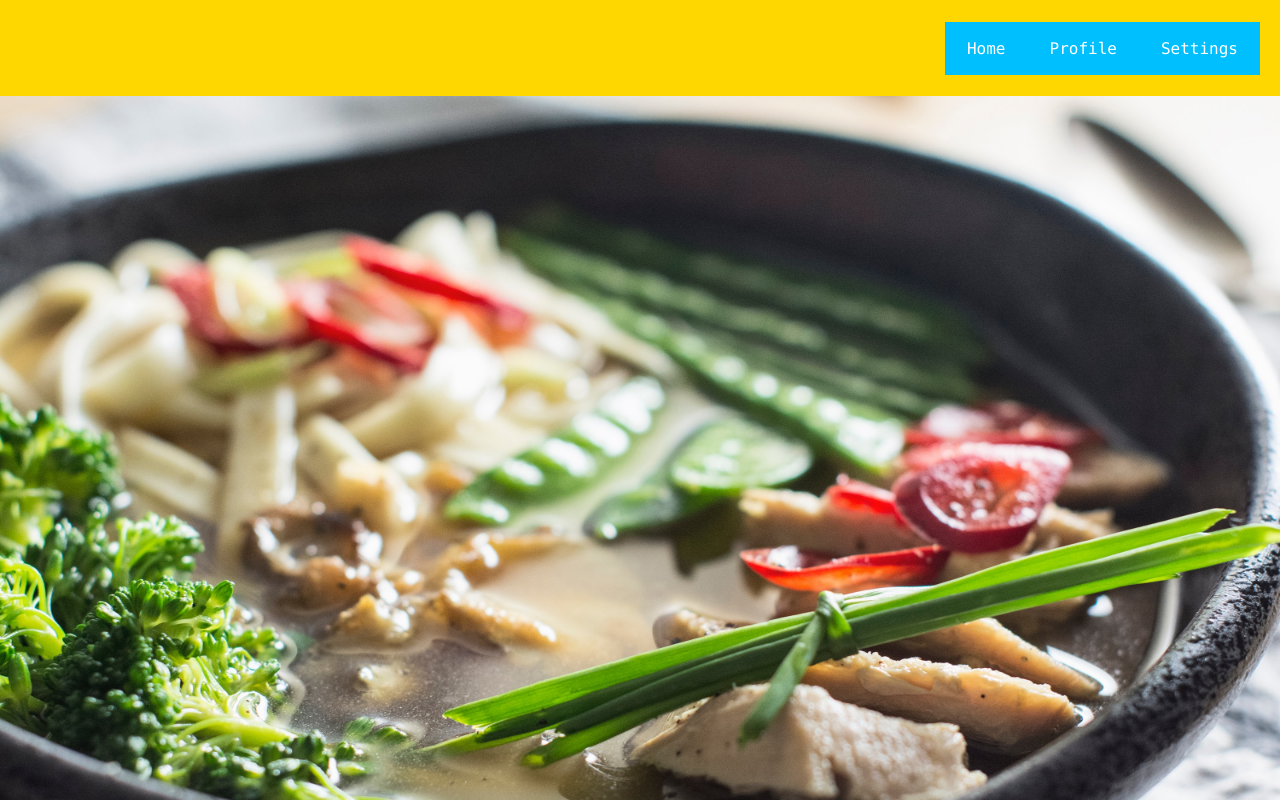
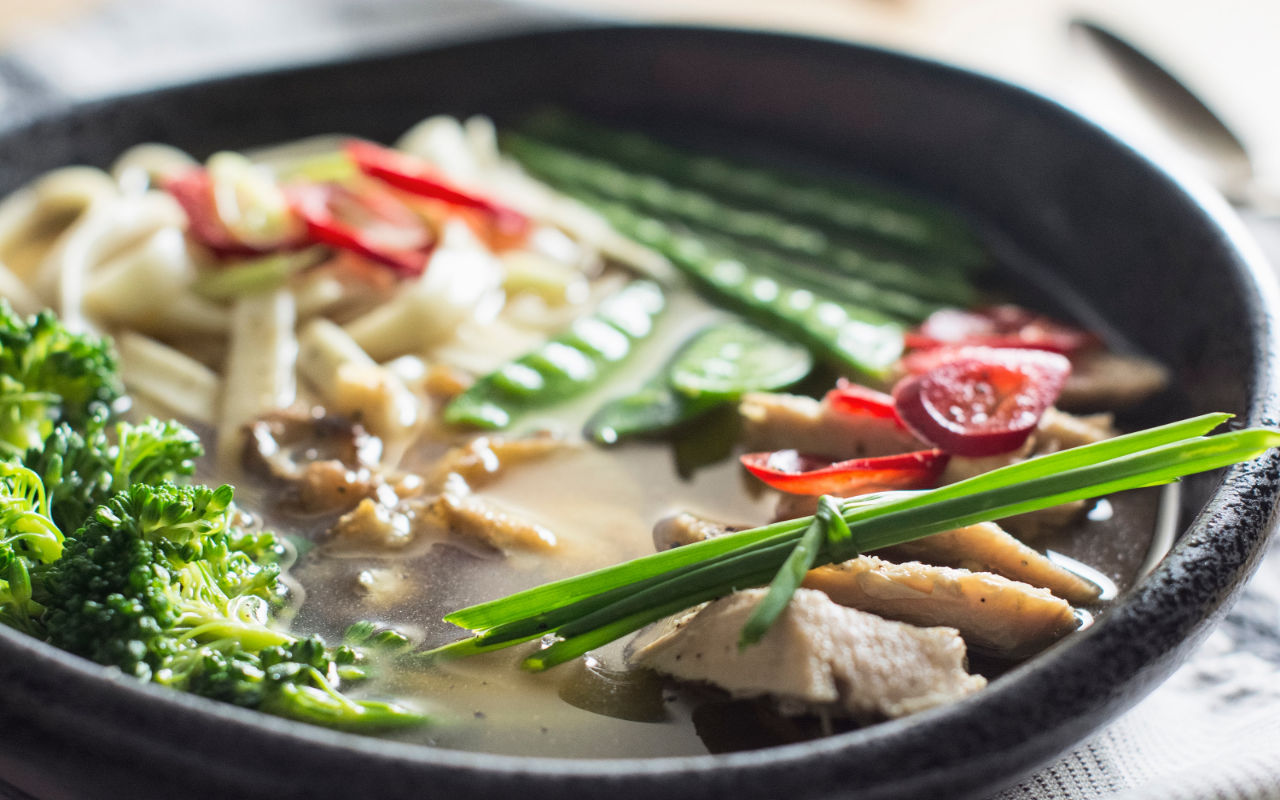
Before and after one commit to lopezg3000/creativeApp, a React (Create React App) app: page / in a window 1280 px wide. Shown: the top 800 px of the page. Built offline with nearby package versions, Linux system fonts and the light colour scheme.

Commit message:
progressiveImage

```diff
--- a/src/App.js
+++ b/src/App.js
@@ -9,13 +9,15 @@ import HomePage from "./components/HomePage"
 import SignUpSuccess from './components/SignUpSuccess'
 import CheckboxParent from './components/CheckBoxParent'
 import { Route, Switch } from 'react-router-dom'
+import HeroParent from "./components/HeroParent";
 
 
 function App() {
   return (
-    <div>
+    <React.Fragment>
+      <HeroParent />
+      <Information />
       <Navbar />
-      <Information />
       <About />
       <Switch>
         <Route path='/HomePage' component={HomePage} />
@@ -24,7 +26,7 @@ function App() {
       <FavoriteRecipe />
       <SignUpAlert />
       <CheckboxParent />
-    </div>
+    </React.Fragment>
   );
 }
 
--- /dev/null
+++ b/src/components/HeroChild.js
@@ -0,0 +1,49 @@
+import React, { Component } from "react"
+
+const omit = (obj, omitKey) =>
+    Object.keys(obj).reduce((result, key) => {
+        if (key !== omitKey) {
+            result[key] = obj[key];
+        }
+        return result;
+    }, {});
+
+const overlayStyles = {
+    // position: "absolute",
+    filter: "blur(1px)",
+    transition: "opacity ease-in 1000ms",
+    clipPath: "inset(0)"
+
+};
+
+class HeroChild extends Component {
+    constructor(props) {
+        super(props);
+        this.state = { highResImageLoaded: false };
+    }
+
+    render() {
+        const { overlaySrc } = this.props;
+        const { highResImageLoaded } = this.state;
+        let filteredProps = omit(this.props, "overlaySrc");
+        return (
+            <span>
+                <img
+                    {...filteredProps}
+                    onLoad={() => { this.setState({ highResImageLoaded: true }) }}
+                    ref={img => this.highResImage = img}
+                    src={this.props.src}
+                />
+                <img
+                    {...filteredProps}
+                    className={`${this.props.className} ${overlayStyles}`}
+                    {...highResImageLoaded && { style: { opacity: "0" } }}
+                    src={overlaySrc}
+                />
+            </span>
+        );
+    }
+
+}
+
+export default HeroChild;
--- /dev/null
+++ b/src/components/HeroParent.js
@@ -0,0 +1,37 @@
+import React from 'react';
+import "./heroStyled.css"
+import HighResRecipe from "../Img/highResRecipe.jpg";
+import LowResRecipe from "../Img/lowResRecipe.jpg";
+import HeroChild from "./HeroChild";
+
+const HeroParent = () => {
+    return (
+        <div class="App">
+            <HeroChild
+                className={"heroStyled"}
+                alt={"pasta"}
+                overlaySrc={LowResRecipe}
+                src={HighResRecipe}
+
+            />
+        </div >
+    );
+
+};
+
+export default HeroParent;
+
+
+
+
+
+
+
+/*Added a ref to the img element so that we can update the src without causing
+    a re-render.
+
+*/
+
+/*obj.keys function. You are making a copy of the source that way we do not mutate the original
+    properties. Then we return the result. We are also omitting the overlaySrc property.
+*/
--- a/src/components/Information.js
+++ b/src/components/Information.js
@@ -1,10 +1,11 @@
 import React from "react"
-import Recipe from "../Img/recipe.jpg"
+import Recipe from "../Img/highResRecipe.jpg"
+import HeroParent from "./HeroParent"
 
 const Heading = () => {
     return (
         <div>
-            <a href="https://www.lizshealthytable.com/2017/05/03/2-modern-italian-cooking-with-alexandra-caspero-rd/" target="_blank" rel="noopener noreferrer"><img style={{ width: "100vw", display: "block", height: "100vh" }} src={Recipe} alt="Pasta with Vegetables" /> </a> {/*importing images is different in react*/ /*Alt tag used for screen readers to improve accessibility and is displayed if the image fails to load. If the image is purely decorative then using an empty alt attribute is best practice */}
+            {/* <a href="https://www.lizshealthytable.com/2017/05/03/2-modern-italian-cooking-with-alexandra-caspero-rd/" target="_blank" rel="noopener noreferrer"><img style={{ width: "100vw", height: "100vh" }} src={Recipe} alt="Pasta with Vegetables" /> </a> importing images is different in react*/ /*Alt tag used for screen readers to improve accessibility and is displayed if the image fails to load. If the image is purely decorative then using an empty alt attribute is best practice */}
             <h1><a target="_blank" href="#" rel="noopener noreferrer">Hello World</a></h1>
             <h2 id="home">Healthy Food Recipes App</h2> {/*Looking for new title*/}
             <main>
--- /dev/null
+++ b/src/components/heroStyled.css
@@ -0,0 +1,10 @@
+.heroStyled {
+    width: 100vw;
+    height: 100vh;
+}
+
+.App {
+    background: rgb(255, 247, 247);
+    height: 100vh;
+    width: 100vw;
+}
```
Also changed, not shown: src/components/Notes.Js (+10 -0 lines), src/Img/highResRecipe.jpg (renamed from src/Img/recipe.jpg), src/Img/lowResRecipe.jpg (added).
